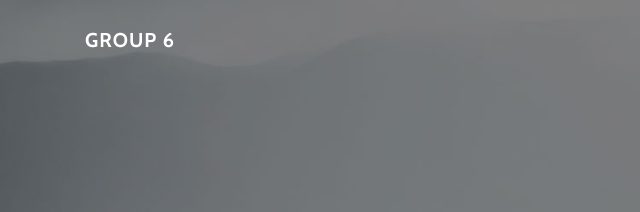
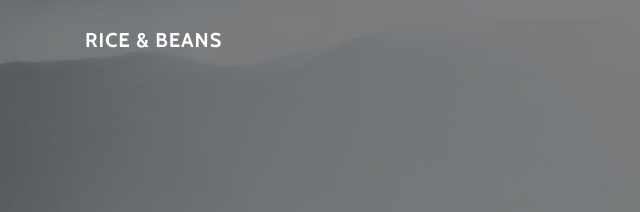
Before and after one commit to cen4010-s2018-g06/Group-6, a website with bundled scripts: page index.html in a window 1280 px wide. Shown: the top 212 px of the page, 0-640 px from the left. Built offline with nearby package versions, Linux system fonts and the light colour scheme.

Commit message:
Chantel-Name Changes
Changes Title and  brand name

```diff
--- a/index.html
+++ b/index.html
@@ -8,7 +8,7 @@
     <meta name="description" content="">
     <meta name="author" content="">
 
-    <title>Group 6</title>
+    <title> Rice & Beans </title>
 
     <!-- Bootstrap core CSS -->
     <link href="vendor/bootstrap/css/bootstrap.min.css" rel="stylesheet">
@@ -28,7 +28,7 @@
     <!-- Navigation -->
     <nav class="navbar navbar-expand-lg navbar-light fixed-top" id="mainNav">
       <div class="container">
-        <a class="navbar-brand js-scroll-trigger" href="#page-top">Group 6</a>
+        <a class="navbar-brand js-scroll-trigger" href="#page-top"> Rice & Beans </a>
         <button class="navbar-toggler navbar-toggler-right" type="button" data-toggle="collapse" data-target="#navbarResponsive" aria-controls="navbarResponsive" aria-expanded="false" aria-label="Toggle navigation">
           Menu
           <i class="fa fa-bars"></i>
```
